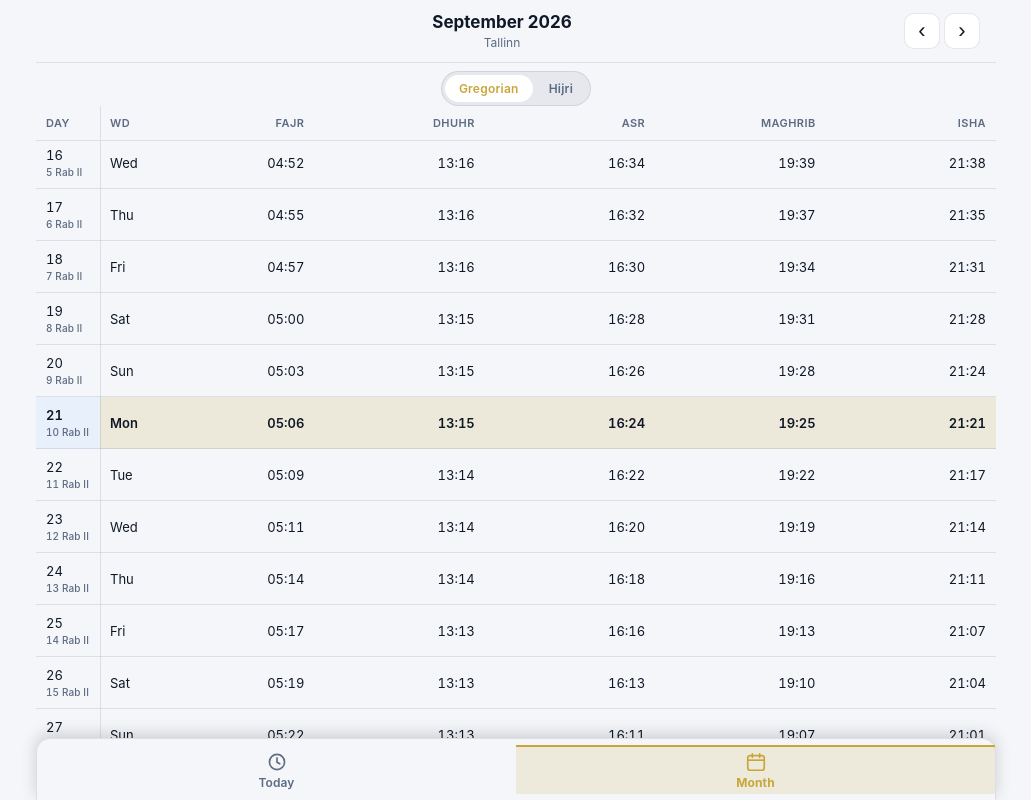
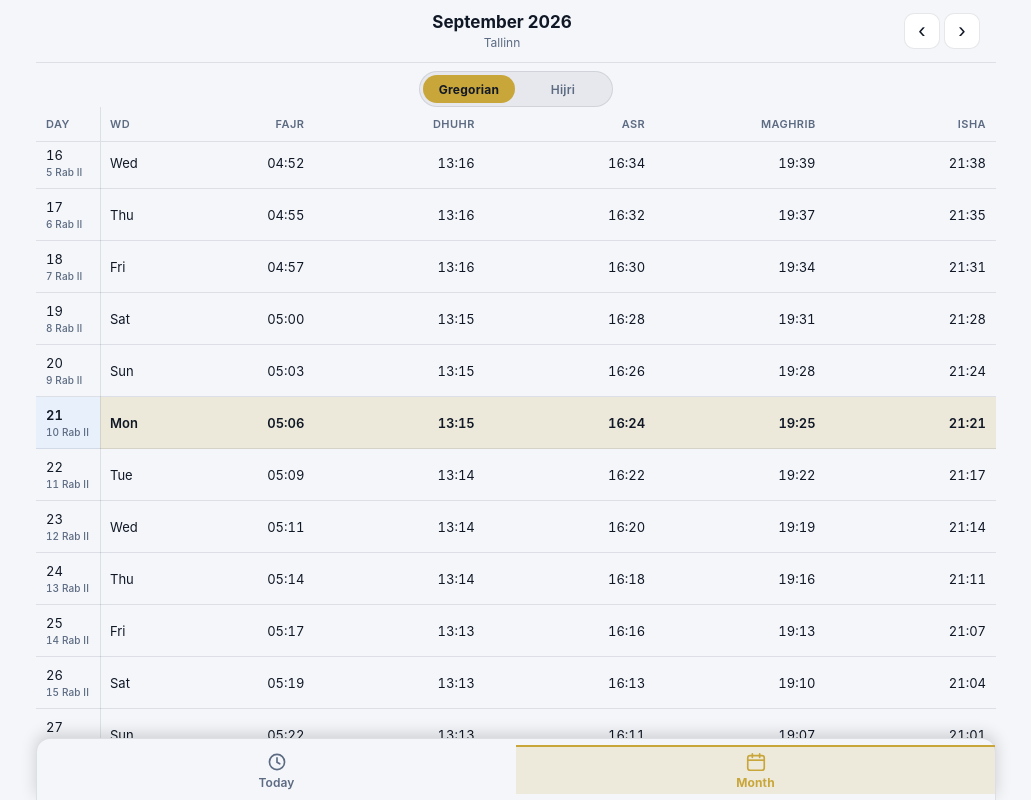
Before and after one commit to harkce/tallinn-prayer-times, a React (Vite) app: page /tallinn-prayer-times/month in a window 1280 px wide. Shown: the whole page, without its empty margins (124-1155 px from the left). Built offline with nearby package versions, Linux system fonts and the light colour scheme.

Commit message:
Fix calendar switcher contrast and equal segments
Active state uses gold fill with dark navy text for contrast.
Equal grid columns with min-width so Gregorian and Hijri match.

```diff
--- a/src/index.css
+++ b/src/index.css
@@ -6,6 +6,7 @@
   --text-muted: #8b97ad;
   --text-past: #a0adc3;
   --accent: #E8C547;
+  --on-accent: #101826; /* text/icons on accent fill */
   --border: rgba(255, 255, 255, 0.08);
   --pill-bg: rgba(255, 180, 70, 0.18);
   --pill-text: #ffc46b;
@@ -527,7 +528,8 @@ body.month-page {
 }
 
 .month-cal-toggle {
-  display: inline-flex;
+  display: inline-grid;
+  grid-template-columns: 1fr 1fr;
   align-self: center;
   margin: 8px auto 0;
   padding: 3px;
@@ -535,6 +537,8 @@ body.month-page {
   background: var(--chip-bg, rgba(255, 255, 255, 0.06));
   border: 1px solid var(--border);
   gap: 2px;
+  /* ~34px total height with button padding */
+  box-sizing: border-box;
 }
 
 .month-cal-toggle button {
@@ -546,15 +550,19 @@ body.month-page {
   font-size: 12px;
   font-weight: 600;
   letter-spacing: 0.02em;
-  padding: 6px 14px;
+  min-width: 92px;
+  min-height: 28px;
+  padding: 6px 12px;
   border-radius: 999px;
   cursor: pointer;
+  text-align: center;
   -webkit-tap-highlight-color: transparent;
 }
 
 .month-cal-toggle button.is-active {
-  background: var(--bg-elev, rgba(255, 255, 255, 0.1));
-  color: var(--accent);
+  background: var(--accent);
+  color: var(--on-accent);
+  font-weight: 700;
 }
 
 .day-primary {
@@ -1013,6 +1021,7 @@ body.month-page {
     --text-muted: #5c6b82;
     --text-past: #6b7c94;
     --accent: #C9A63A;
+    --on-accent: #101826;
     --border: rgba(16, 24, 38, 0.1);
     --pill-bg: rgba(180, 100, 0, 0.14);
     --pill-text: #9a5a00;
```
Also changed, not shown: 6 other files (tests, documents, lock files or other folders).
